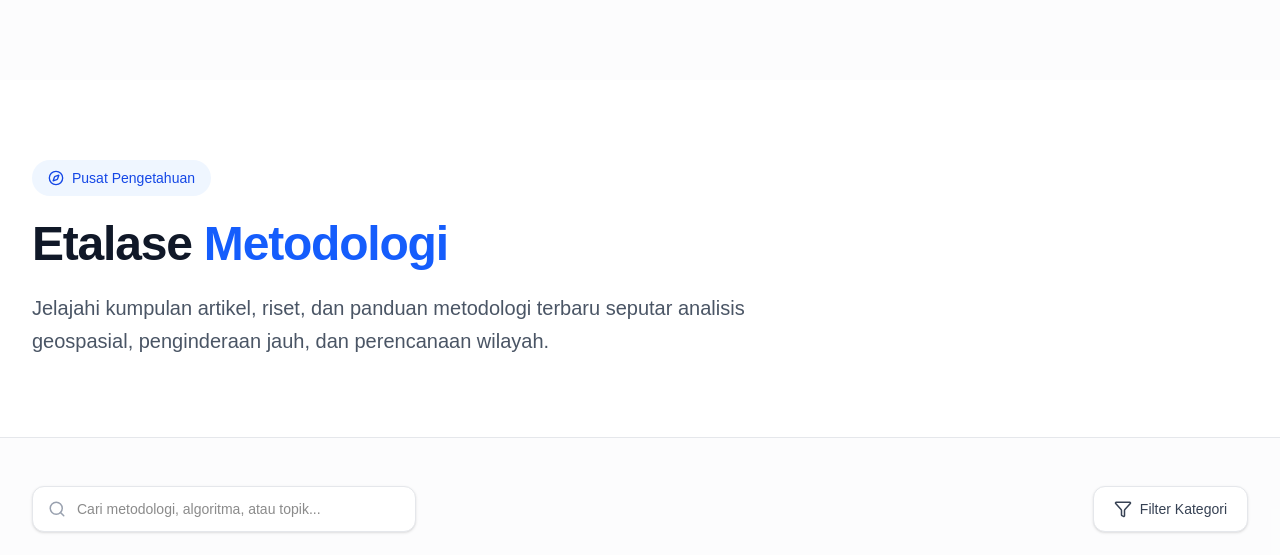
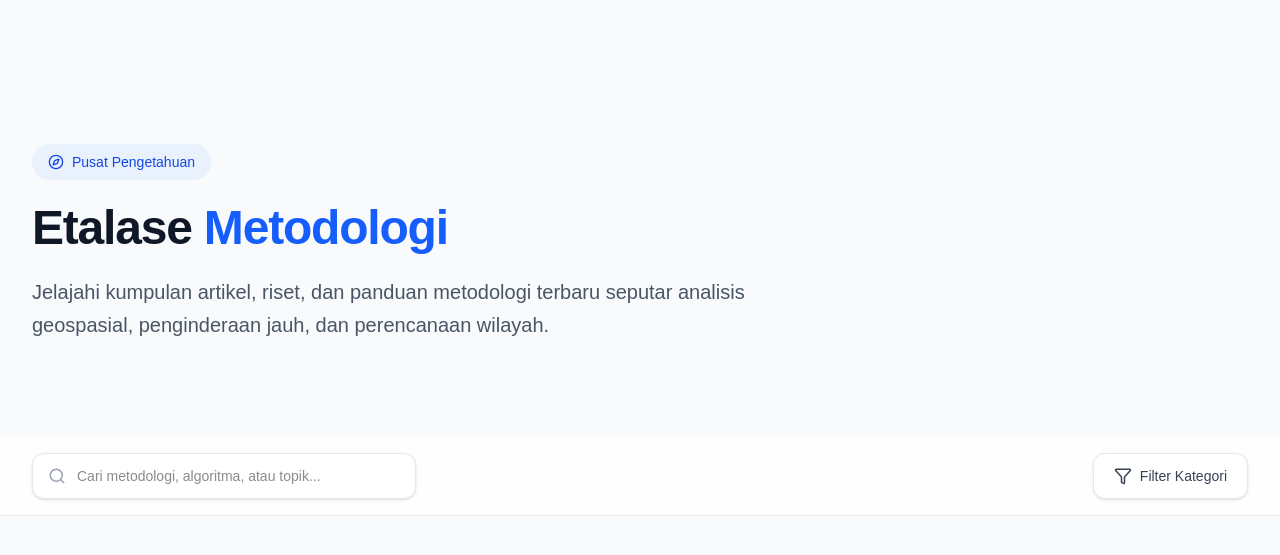
Before and after one commit to azmansidi834-create/urspatial, a Next.js app: page /articles in a window 1280 px wide. Shown: the top 555 px of the page. Built offline with nearby package versions, Linux system fonts and the light colour scheme; grey boxes are pictures that could not be loaded.

Commit message:
fix: perbaikan UX sticky bar dan styling kartu artikel

```diff
--- a/src/app/articles/page.tsx
+++ b/src/app/articles/page.tsx
@@ -61,12 +61,12 @@ const DUMMY_ARTICLES: Article[] = [
 
 export default function ArticlesPage() {
   return (
-    <div className="min-h-screen bg-gray-50/50 pt-20 pb-24">
+    <div className="min-h-screen bg-slate-50 pt-20 pb-24">
       {/* Header Section */}
-      <div className="bg-white border-b border-gray-200 mb-12">
-        <div className="max-w-7xl mx-auto px-4 sm:px-6 lg:px-8 py-16 lg:py-20">
+      <div className="mb-8">
+        <div className="max-w-7xl mx-auto px-4 sm:px-6 lg:px-8 py-12 lg:py-16">
           <div className="max-w-3xl">
-            <div className="inline-flex items-center px-4 py-2 rounded-full bg-blue-50 text-blue-700 font-medium text-sm mb-6">
+            <div className="inline-flex items-center px-4 py-2 rounded-full bg-blue-100/50 text-blue-700 font-medium text-sm mb-6">
               <Compass size={16} className="mr-2" />
               <span>Pusat Pengetahuan</span>
             </div>
@@ -81,11 +81,10 @@ export default function ArticlesPage() {
         </div>
       </div>
 
-      {/* Main Content */}
-      <div className="max-w-7xl mx-auto px-4 sm:px-6 lg:px-8">
-
-        {/* Search and Filter Bar */}
-        <div className="flex flex-col md:flex-row justify-between items-center mb-10 gap-4">
+      {/* Sticky Search and Filter Bar */}
+      <div className="sticky top-0 z-20 bg-white/80 backdrop-blur-md border-b border-gray-200 mb-10">
+        <div className="max-w-7xl mx-auto px-4 sm:px-6 lg:px-8 py-4">
+          <div className="flex flex-col md:flex-row justify-between items-center gap-4">
             <div className="relative w-full md:w-96">
               <div className="absolute inset-y-0 left-0 pl-4 flex items-center pointer-events-none">
                 <Search size={18} className="text-gray-400" />
@@ -103,7 +102,11 @@ export default function ArticlesPage() {
               </button>
             </div>
           </div>
+        </div>
+      </div>
 
+      {/* Main Content */}
+      <div className="max-w-7xl mx-auto px-4 sm:px-6 lg:px-8">
         {/* Grid Container */}
         <div className="grid grid-cols-1 md:grid-cols-2 lg:grid-cols-3 gap-8">
           {DUMMY_ARTICLES.map((article) => (
@@ -117,7 +120,6 @@ export default function ArticlesPage() {
             Muat Lebih Banyak Artikel
           </button>
         </div>
-
       </div>
     </div>
   );
--- a/src/components/ArticleCard.tsx
+++ b/src/components/ArticleCard.tsx
@@ -17,7 +17,7 @@ interface ArticleCardProps {
 
 export default function ArticleCard({ article }: ArticleCardProps) {
   return (
-    <div className="group flex flex-col bg-white rounded-2xl border border-gray-100 shadow-sm hover:shadow-xl transition-all duration-300 overflow-hidden hover:-translate-y-1">
+    <div className="group flex flex-col bg-white rounded-2xl border border-slate-100/80 shadow-sm hover:shadow-md transition-all duration-300 overflow-hidden hover:-translate-y-1">
       {/* Image Container */}
       <div className="relative w-full h-48 bg-gray-100 overflow-hidden">
         {article.imageUrl ? (
```
Lines whose indentation alone changed are shown as unchanged.
